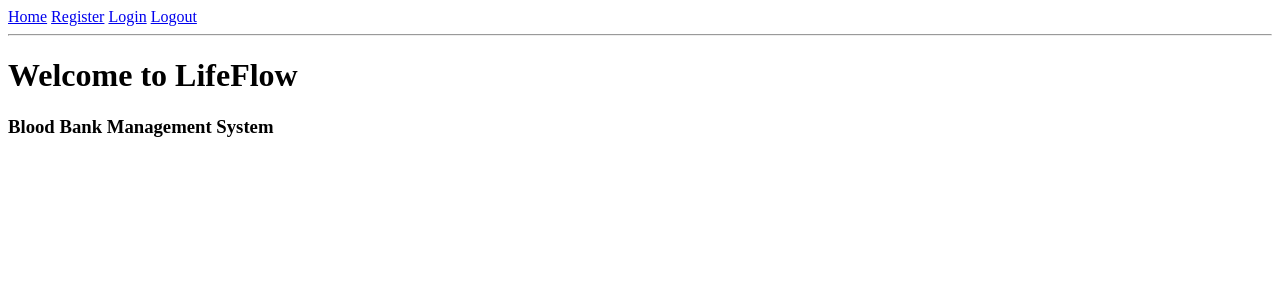
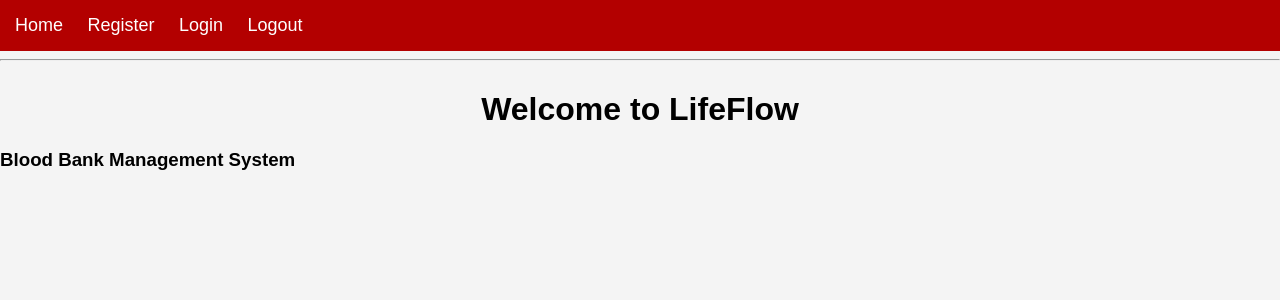
Before and after one commit to vyshnavs0003-sys/lifeflow, a Django app: page / in a window 1280 px wide. Shown: the top 300 px of the page. Run offline with Django 5.2, Linux system fonts and the light colour scheme.

Commit message:
feat: add static files and did basic styling

```diff
--- /dev/null
+++ b/bloodbank_app/static/css/style.css
@@ -0,0 +1,46 @@
+body{
+    margin: 0;
+    padding: 0;
+    font-family: Arial, Helvetica, sans-serif;
+    background-color: #f4f4f4;
+}
+
+nav{
+    background-color:#b30000;
+    padding: 15px;
+}
+
+nav a{
+    color: white;
+    text-decoration: none;
+    margin-right: 20px;
+    font-size: 18px;
+}
+nav a:hover{
+    color: yellow;
+}
+
+h1{
+    text-align: center;
+    margin-top: 30px;
+}
+
+form{
+    width: 400px;
+    margin: auto;
+    background-color: white;
+    padding: 20px;
+    border-radius: 10px;
+}
+
+button{
+    background-color: #b30000;
+    color: white;
+    border: none;
+    padding: 10px 15px;
+    cursor: pointer;
+}
+
+button:hover{
+    background-color: darkred;
+}
--- a/bloodbank_app/templates/base.html
+++ b/bloodbank_app/templates/base.html
@@ -3,7 +3,12 @@
 <head>
     <meta charset="UTF-8">
     <meta name="viewport" content="width=device-width, initial-scale=1.0">
+
+     {% load static %}
+    <link rel="stylesheet" href="{% static 'css/style.css' %}">
+
     <title>{% block title %}LifeFlow{% endblock %}</title>
+
 </head>
 <body>
     <nav>
--- a/lifeflow_project/settings.py
+++ b/lifeflow_project/settings.py
@@ -56,7 +56,7 @@ ROOT_URLCONF = 'lifeflow_project.urls'
 TEMPLATES = [
     {
         'BACKEND': 'django.template.backends.django.DjangoTemplates',
-        'DIRS': [],
+        'DIRS': ['templates'],
         'APP_DIRS': True,
         'OPTIONS': {
             'context_processors': [
```
